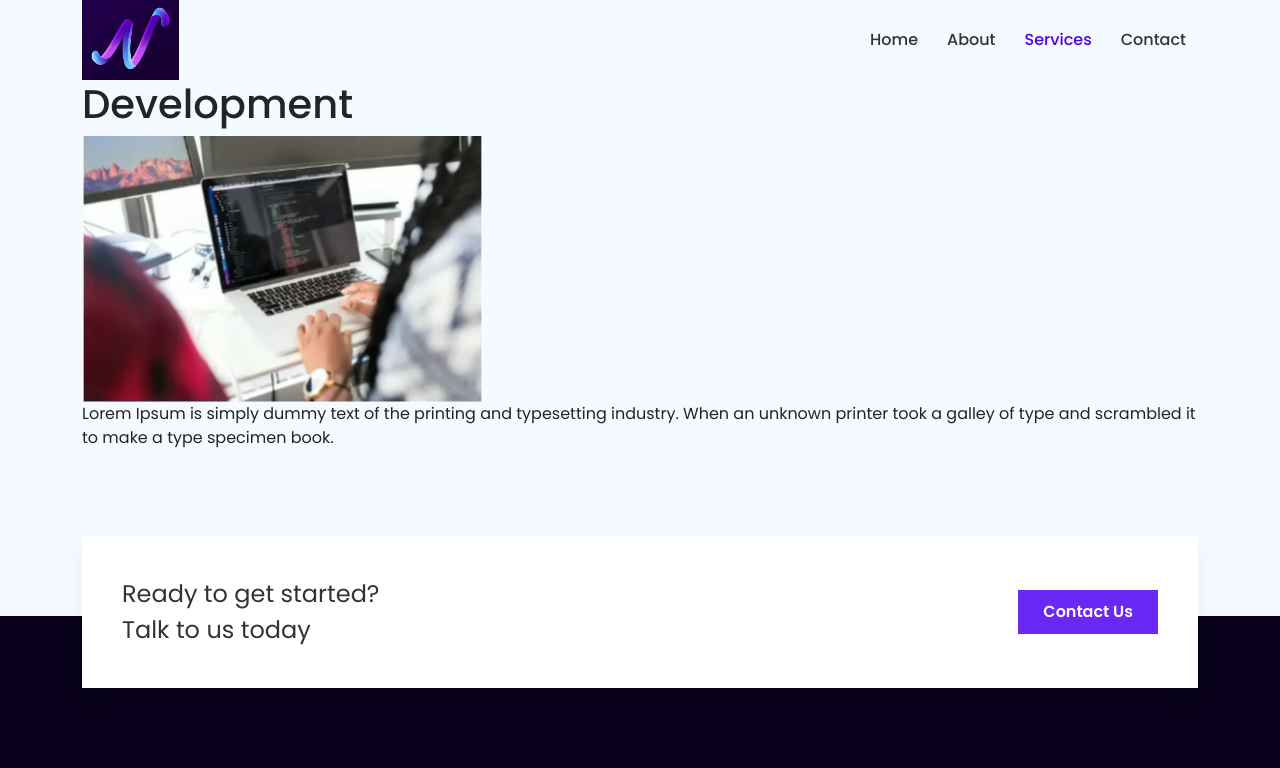
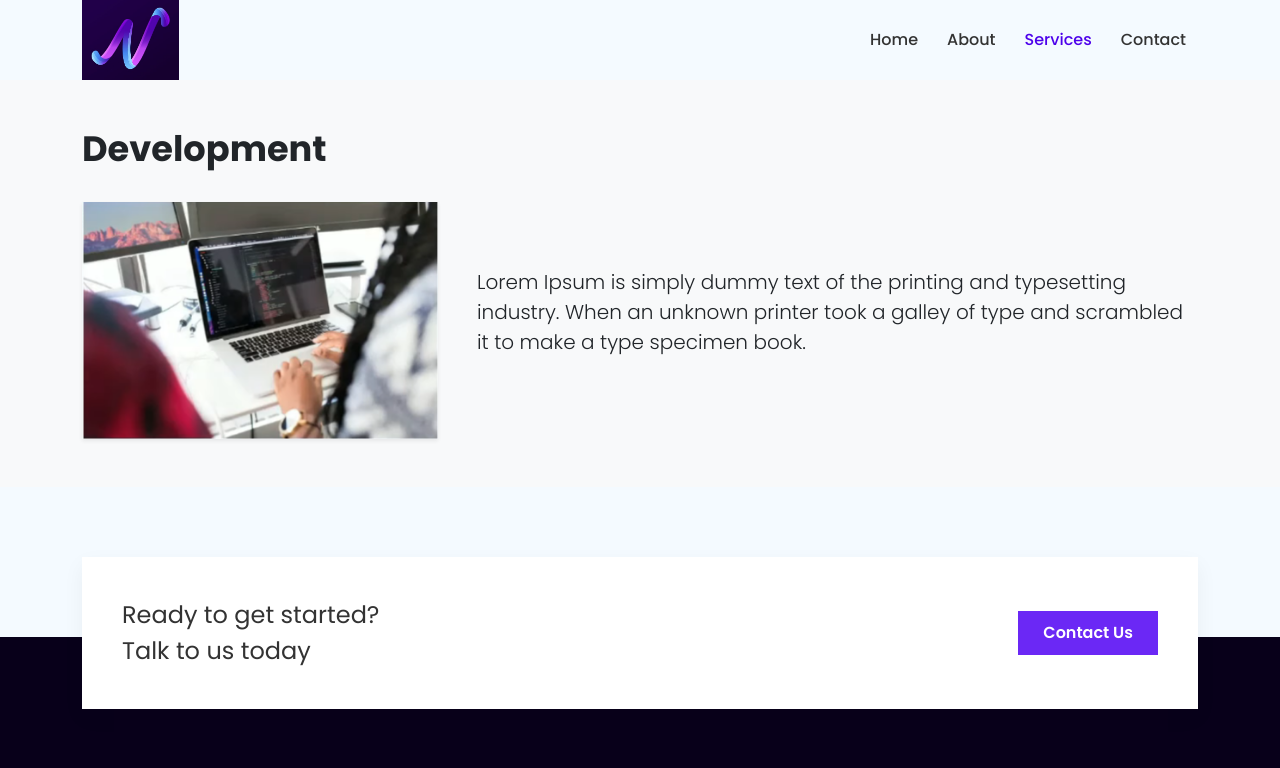
Before and after one commit to sunil8986/MultipageWebsite, a React (Create React App) app: page /services/1 in a window 1280 px wide. Shown: the top 768 px of the page. Built offline with nearby package versions, Linux system fonts and the light colour scheme; no server answers.

Commit message:
service detail page added

```diff
--- a/src/Components/pages/ServiceDetail.js
+++ b/src/Components/pages/ServiceDetail.js
@@ -13,16 +13,30 @@ export default function ServiceDetail() {
 
   return (
 
-    <>
+    <section className="service-detail-section py-5">
       <Container>
-        <Row>
+        <Row className="mb-4">
           <Col>
-            <h1>{service.title}</h1>
-            <img src={service.image_url} alt={service.title} width={400} />
-            <p>{service.text}</p>
+            <h2 className="fw-bold">{service.title}</h2>
+          </Col>
+        </Row>
+
+        <Row className="align-items-center">
+          <Col md={4} className=" mb-4 mb-md-0">
+            <img
+              src={service.image_url}
+              alt={service.title}
+              className="img-fluid shadow-sm"
+            />
+          </Col>
+          <Col md={8}>
+            <div className="service-description">
+              <p className="lead">{service.text}</p>
+              {/* Optional: add more info or CTA here */}
+            </div>
           </Col>
         </Row>
       </Container>
-    </>
+    </section>
   );
 }
--- a/src/Components/pages/global.css
+++ b/src/Components/pages/global.css
@@ -149,7 +149,13 @@ h2 {
   background-color: #4d00eb;
 }
 
+.service-detail-section {
+    background-color: #f8f9fa;
+  }
 
+  .service-description {
+    padding: 0 15px;
+  }
 
 
 .form-wrapper {
@@ -518,6 +524,7 @@ footer p{
   }
 
 
+
   @media only screen and (max-width: 1800px) {
     #herobanner {
         padding: 30px 20px;
```
